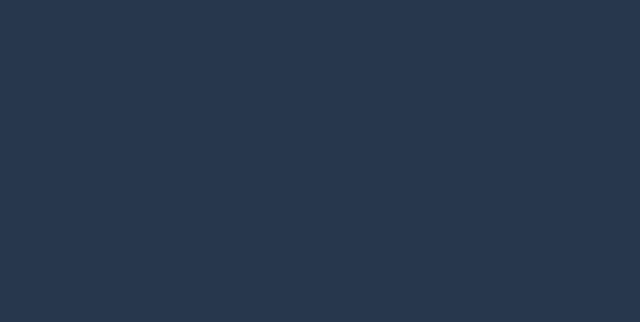
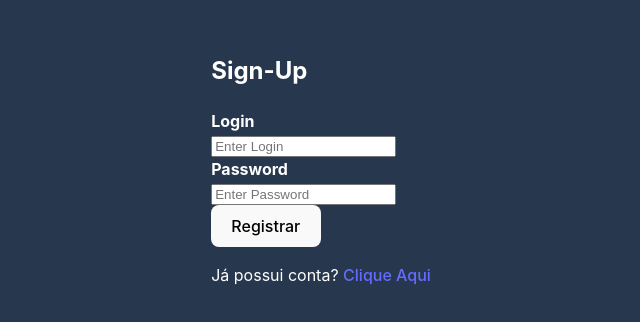
Before and after one commit to jfelipedev/playerFront, a React (Vite) app: page /playerFront/register in a window 1280 px wide. Before the commit this address had no page. Shown: the part 232-554 px from the top of the page, without its empty margins (319-959 px from the left). Built offline with nearby package versions, Linux system fonts and the light colour scheme.

Commit message:
fixing routes

```diff
--- a/src/App.jsx
+++ b/src/App.jsx
@@ -10,10 +10,10 @@ function App() {
     <BrowserRouter>
       <Routes>
         <Route path="/playerFront" element={<Home />}></Route>
-        <Route path="/login" element={<Login />}></Route>
-        <Route path="/register" element={<Register />}></Route>
-        <Route path="/create-character" element={<CreateSheet />}></Route>
-        <Route path="/update-character" element={<UpdateSheet />}></Route>
+        <Route path="/playerFront/login" element={<Login />}></Route>
+        <Route path="/playerFront/register" element={<Register />}></Route>
+        <Route path="/playerFront/create-character" element={<CreateSheet />}></Route>
+        <Route path="/playerFront/update-character" element={<UpdateSheet />}></Route>
       </Routes>
     </BrowserRouter>
   );
--- a/src/components/CreateSheet.jsx
+++ b/src/components/CreateSheet.jsx
@@ -60,7 +60,7 @@ const CreateSheet = () => {
           historia: "",
         });
         setTimeout(() => {
-          navigate("/");
+          navigate("/playerFront");
         }, 2000);
       } else {
         console.log("Algo deu errado!");
--- a/src/components/UpdateSheet.jsx
+++ b/src/components/UpdateSheet.jsx
@@ -46,7 +46,7 @@ const UpdateSheet = () => {
 
   return (
     <div>
-      <Link to="/">
+      <Link to="/playerFront">
         <button>Meu Personagem</button>
       </Link>
       <h2>Atualizar Dados do Usuário</h2>
--- a/src/pages/Home.jsx
+++ b/src/pages/Home.jsx
@@ -21,10 +21,10 @@ const Home = () => {
     <div>
       {auth ? (
         <div>
-          <Link to="/create-character">
+          <Link to="/playerFront/create-character">
             <button>Criar Personagem</button>
           </Link>
-          <Link to="/update-character">
+          <Link to="/playerFront/update-character">
             <button>Atualizar Personagem</button>
           </Link>
           <h3>Bem-vindo!</h3>
@@ -34,7 +34,7 @@ const Home = () => {
       ) : (
         <div>
           <h3>Faça login para acessar esta página.</h3>
-          <Link to="/login">
+          <Link to="/playerFront/login">
             <button>login</button>
           </Link>
         </div>
--- a/src/pages/Login.jsx
+++ b/src/pages/Login.jsx
@@ -29,7 +29,7 @@ const Login = () => {
           // Salve o token no localStorage
           localStorage.setItem("token", token);
 
-          navigate("/");
+          navigate("/playerFront");
         } else {
           // O token não é válido ou não contém as informações esperadas
           alert("Invalid token or missing user information");
@@ -77,7 +77,7 @@ const Login = () => {
             Entrar
           </button>
           <p>
-            Ainda não tem conta? <Link to="/register">Clique Aqui</Link>
+            Ainda não tem conta? <Link to="/playerFront/register">Clique Aqui</Link>
           </p>
         </form>
       </div>
--- a/src/pages/Register.jsx
+++ b/src/pages/Register.jsx
@@ -18,7 +18,7 @@ const Register = () => {
       );
 
       if (response.status === 201) {
-        navigate("/login");
+        navigate("/playerFront/login");
       } else {
         alert("Something went wrong!");
       }
@@ -62,7 +62,7 @@ const Register = () => {
             Registrar
           </button>
           <p>
-            Já possui conta? <Link to="/login">Clique Aqui</Link>
+            Já possui conta? <Link to="/playerFront/login">Clique Aqui</Link>
           </p>
         </form>
       </div>
```
